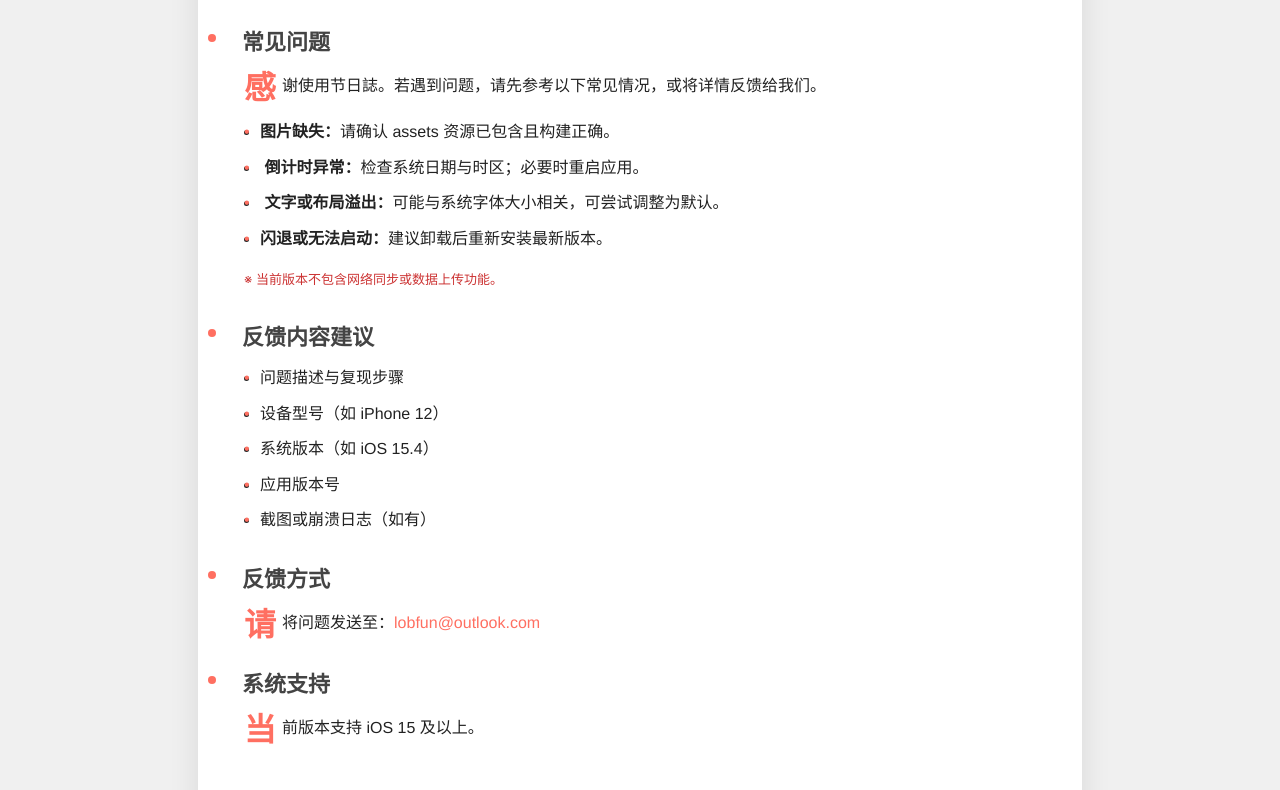
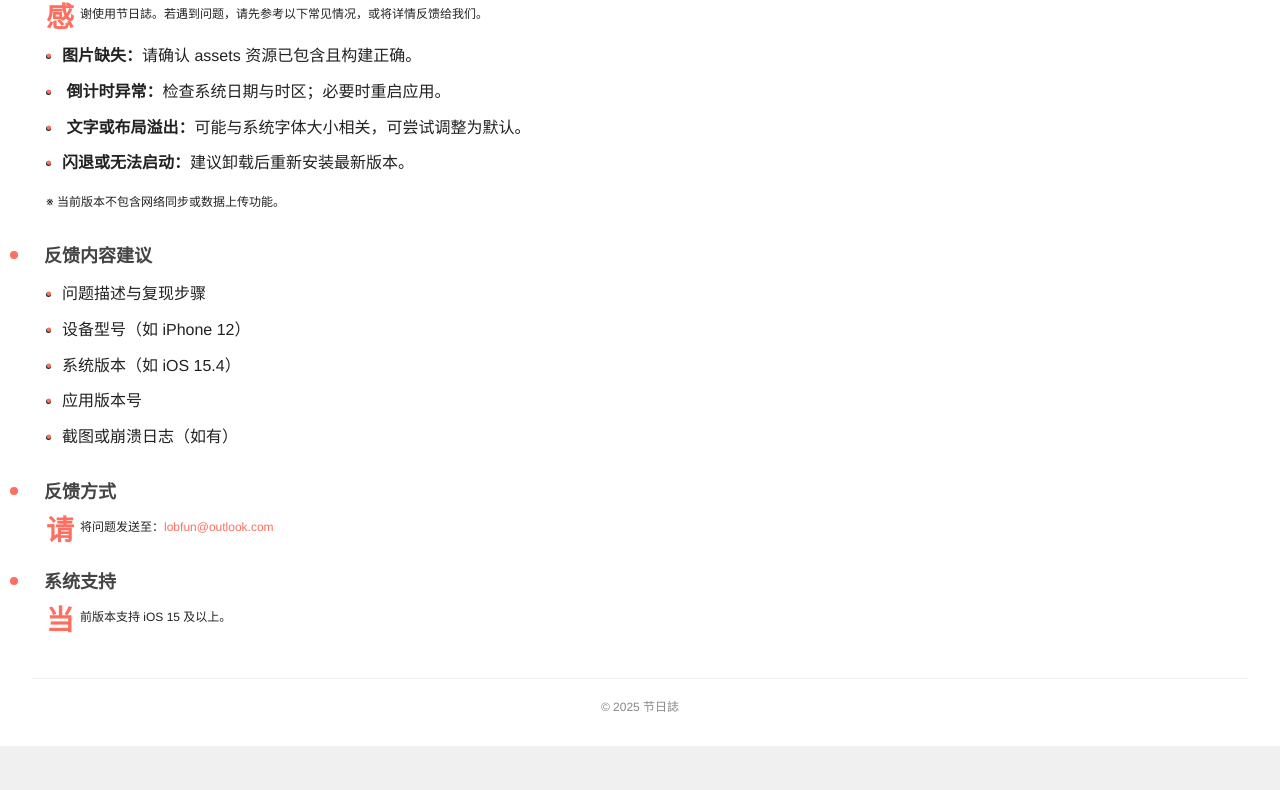
Before and after one commit to amliubo/app-policies, a plain HTML site: page OffDay-support.zh-Hans.html in a window 1280 px wide. Shown: the part 182-972 px from the top of the page. After the commit the page ends 928 px from the top, so only its background shows below. Drawn offline with Linux system fonts and the light colour scheme.

Commit message:
[更新] 节日誌协议集合样式

```diff
--- a/OffDay-support.zh-Hans.html
+++ b/OffDay-support.zh-Hans.html
@@ -15,24 +15,20 @@
       }
 
       .container {
-        max-width: 820px;
-        margin: 50px auto;
         padding: 32px;
         background: #fff;
-        box-shadow: 0 10px 30px rgba(0, 0, 0, 0.1);
-        border-radius: 14px;
         position: relative;
       }
 
       .note {
-        font-size: 13px;
+        font-size: 12px;
         color: #888;
         margin-bottom: 18px;
         text-align: right;
       }
 
       h1 {
-        font-size: 32px;
+        font-size: 28px;
         font-weight: 700;
         margin-bottom: 16px;
         border-left: 8px solid #ff6f61;
@@ -52,7 +48,7 @@
       }
 
       h2 {
-        font-size: 22px;
+        font-size: 18px;
         font-weight: 600;
         margin-top: 28px;
         margin-bottom: 14px;
@@ -73,7 +69,7 @@
       }
 
       p {
-        font-size: 16px;
+        font-size: 12px;
         line-height: 1.8;
         margin-bottom: 18px;
         position: relative;
@@ -81,7 +77,7 @@
       }
 
       p::first-letter {
-        font-size: 32px;
+        font-size: 28px;
         font-weight: 700;
         float: left;
         line-height: 1;
@@ -113,15 +109,9 @@
         text-decoration: none;
       }
 
-      .warn {
-        font-size: 13px;
-        color: #c33;
-        margin-top: 6px;
-      }
-
       .footer {
         text-align: center;
-        font-size: 13px;
+        font-size: 12px;
         color: #888;
         margin-top: 50px;
         border-top: 1px solid #eee;
```
Also changed, not shown: OffDay-privacy.zh-Hans.html (+6 -10 lines), OffDay-user-agreement.zh-Hans.html (+6 -10 lines).
